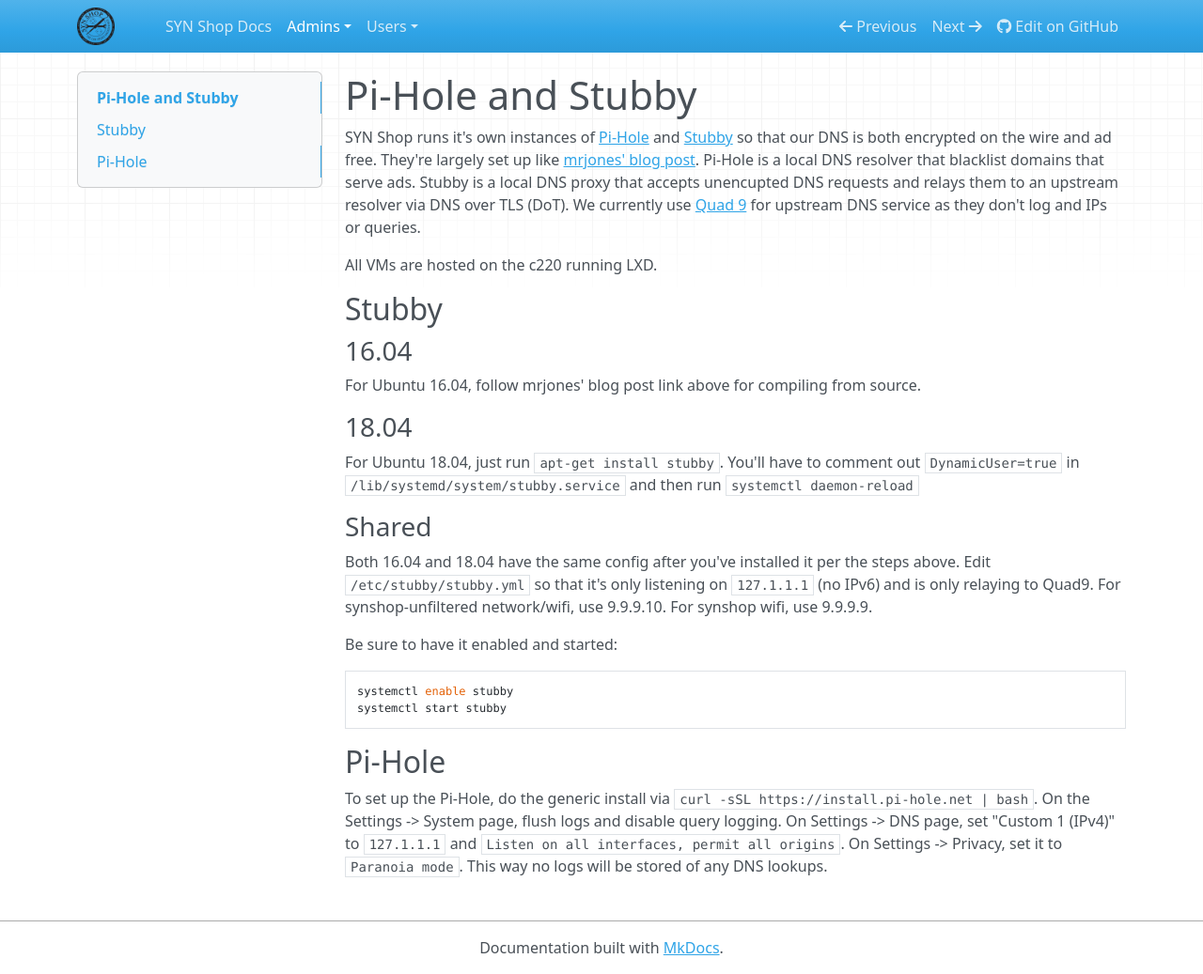
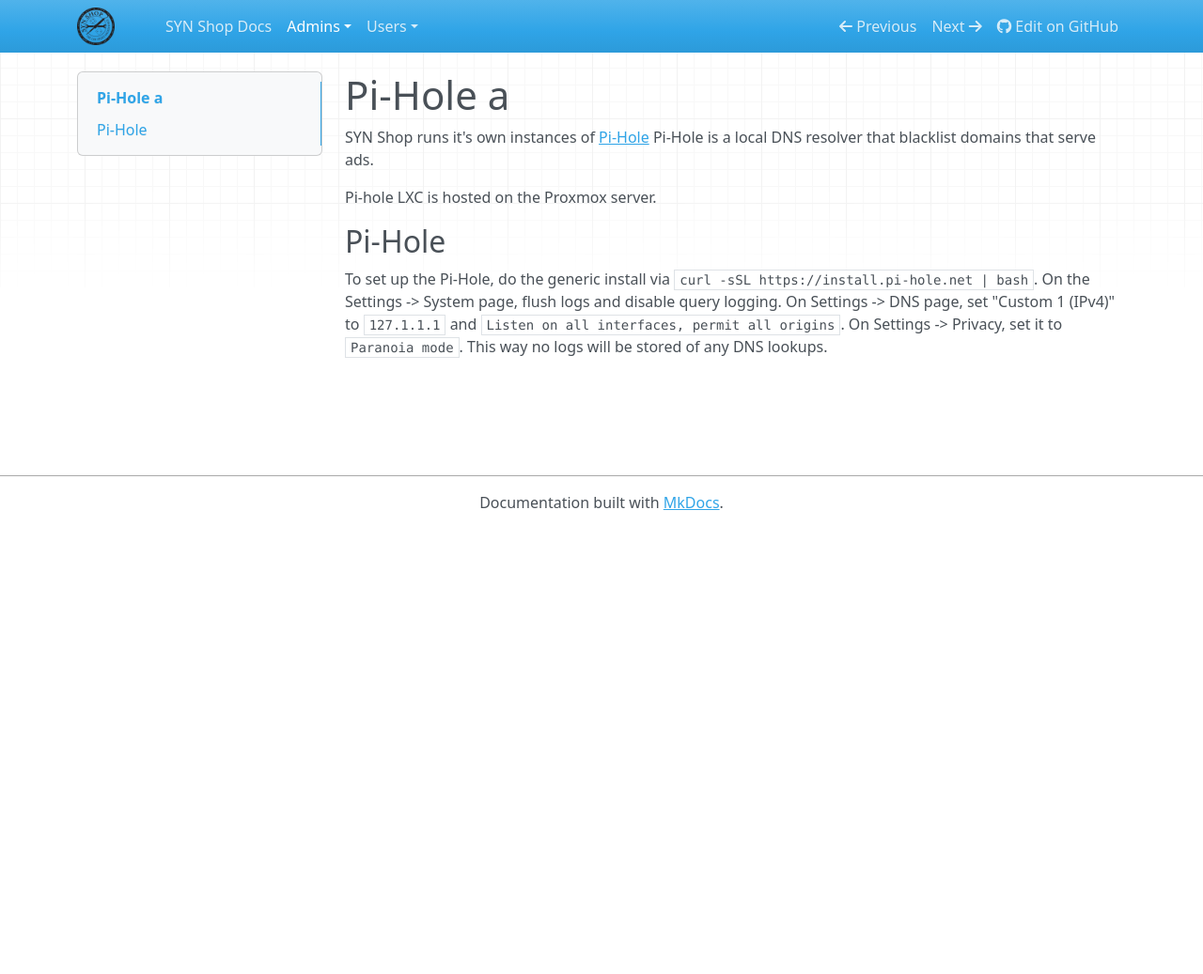
Before and after one commit to synshop/rtfm, an MkDocs documentation site: the page built from docs/admins/pi-hole-stubby.md, in a window 1280 px wide and 1037 px high. Shown: the whole window at 94% size. Built offline with MkDocs 1.6.1, drawn with Linux system fonts in a browser that asks for light colours; nearby versions of some CDN libraries.

Commit message:
Update pi-hole-stubby.md

````diff
--- a/docs/admins/pi-hole-stubby.md
+++ b/docs/admins/pi-hole-stubby.md
@@ -1,27 +1,8 @@
-# Pi-Hole and Stubby
+# Pi-Hole a
+SYN Shop runs it's own instances of [Pi-Hole](http://pi-hole.net/)  Pi-Hole is a local DNS resolver that blacklist domains that serve ads.
 
-SYN Shop runs it's own instances of [Pi-Hole](http://pi-hole.net/) and [Stubby](https://dnsprivacy.org/wiki/display/DP/DNS+Privacy+Daemon+-+Stubby) so that our DNS is both encrypted on the wire and ad free.  They're largely set up like [mrjones' blog post](https://blog.plip.com/2018/04/22/stubby-pi-hole-quad9-lxd/).  Pi-Hole is a local DNS resolver that blacklist domains that serve ads. Stubby is a local DNS proxy that accepts unencupted DNS requests and relays them to an upstream resolver via DNS over TLS (DoT).  We currently use [Quad 9](https://quad9.com/) for upstream DNS service as they don't log and IPs or queries.
+Pi-hole LXC is hosted on the Proxmox server.
 
-All VMs are hosted on the c220 running LXD.
-
-## Stubby
-
-### 16.04
-For Ubuntu 16.04, follow mrjones' blog post link above for compiling from source.
-
-### 18.04
-For Ubuntu 18.04, just run ``apt-get install stubby``.  You'll have to comment out ``DynamicUser=true`` in ``/lib/systemd/system/stubby.service`` and then run ``systemctl daemon-reload``
-
-### Shared
-
-Both 16.04 and 18.04 have the same config after you've installed it per the steps above.  Edit ``/etc/stubby/stubby.yml`` so that it's only listening on ``127.1.1.1`` (no IPv6) and is only relaying to Quad9.  For synshop-unfiltered network/wifi, use 9.9.9.10.  For synshop wifi, use 9.9.9.9.
-
-Be sure to have it enabled and started:
-
-```
-systemctl enable stubby
-systemctl start stubby
-```
 
 ## Pi-Hole
 
````
